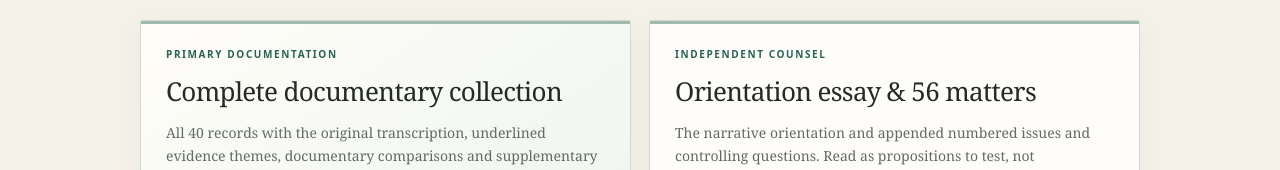
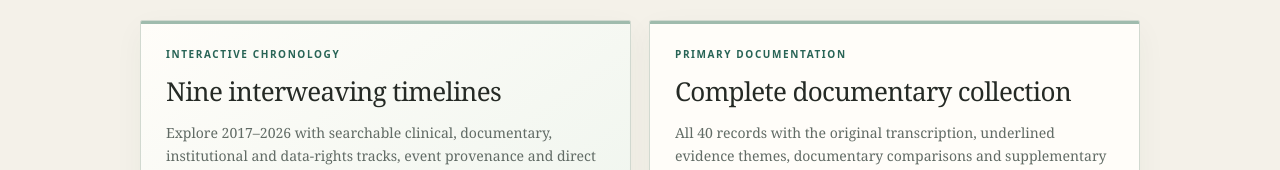
Before and after one commit to TitanicParker/Ms-Tansey, a plain HTML site: page index.html in a window 1280 px wide. Shown: the part 782-952 px from the top of the page. Drawn offline with Linux system fonts and the light colour scheme.

Commit message:
Feature interactive chronology on reading room landing page

```diff
--- a/index.html
+++ b/index.html
@@ -34,6 +34,8 @@ body{background:linear-gradient(150deg,#e6eee7 0,transparent 460px),var(--paper)
 <main id="main" class="wrap">
 <section aria-labelledby="reading"><h2 id="reading">Choose your reading path</h2><p class="section-intro">Begin with the original records, explore the counsel orientation, or enter the combined working volume. Each opens directly within this reading room—not through a code repository.</p>
 <div class="featured">
+<article class="feature"><div class="eyebrow">Interactive chronology</div><h3>Nine interweaving timelines</h3><p>Explore 2017–2026 with searchable clinical, documentary, institutional and data-rights tracks, event provenance and direct links to the 40 original documents.</p><a class="action" href="chronology.html">Explore the chronology ↗</a></article>
+
 <article class="feature"><div class="eyebrow">Primary documentation</div><h3>Complete documentary collection</h3><p>All 40 records with the original transcription, underlined evidence themes, documentary comparisons and supplementary source.</p><a class="action" href="Margaret_Tansey.html">Open the full collection ↗</a></article>
 <article class="feature"><div class="eyebrow">Independent counsel</div><h3>Orientation essay &amp; 56 matters</h3><p>The narrative orientation and appended numbered issues and controlling questions. Read as propositions to test, not adjudicated conclusions.</p><a class="action" href="reader.html?document=orientation">Read the counsel edition ↗</a></article>
 <article class="feature"><div class="eyebrow">Consolidated edition</div><h3>Master Markdown case file</h3><p>Searchable combined edition of the documentary collection and counsel orientation, keeping their source roles distinct.</p><a class="action" href="reader.html?document=master">Read the master volume ↗</a></article>
```
